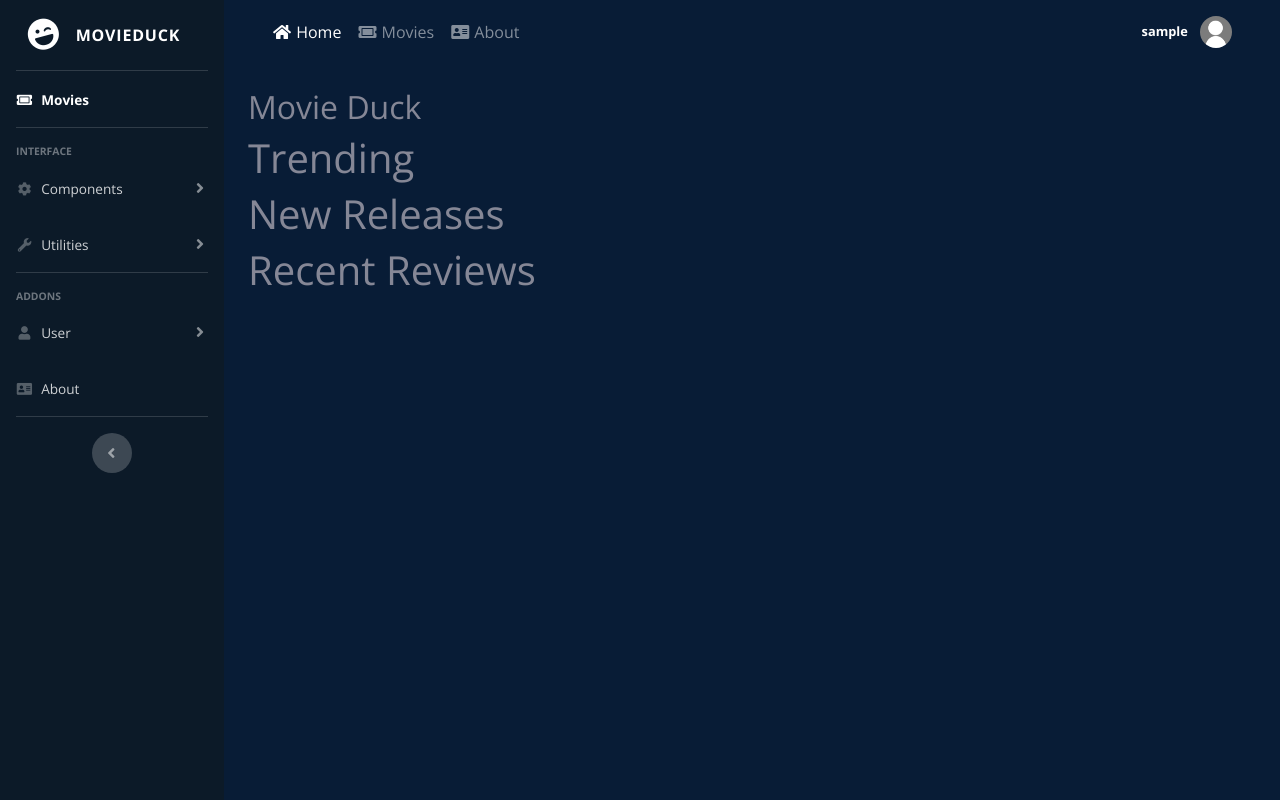
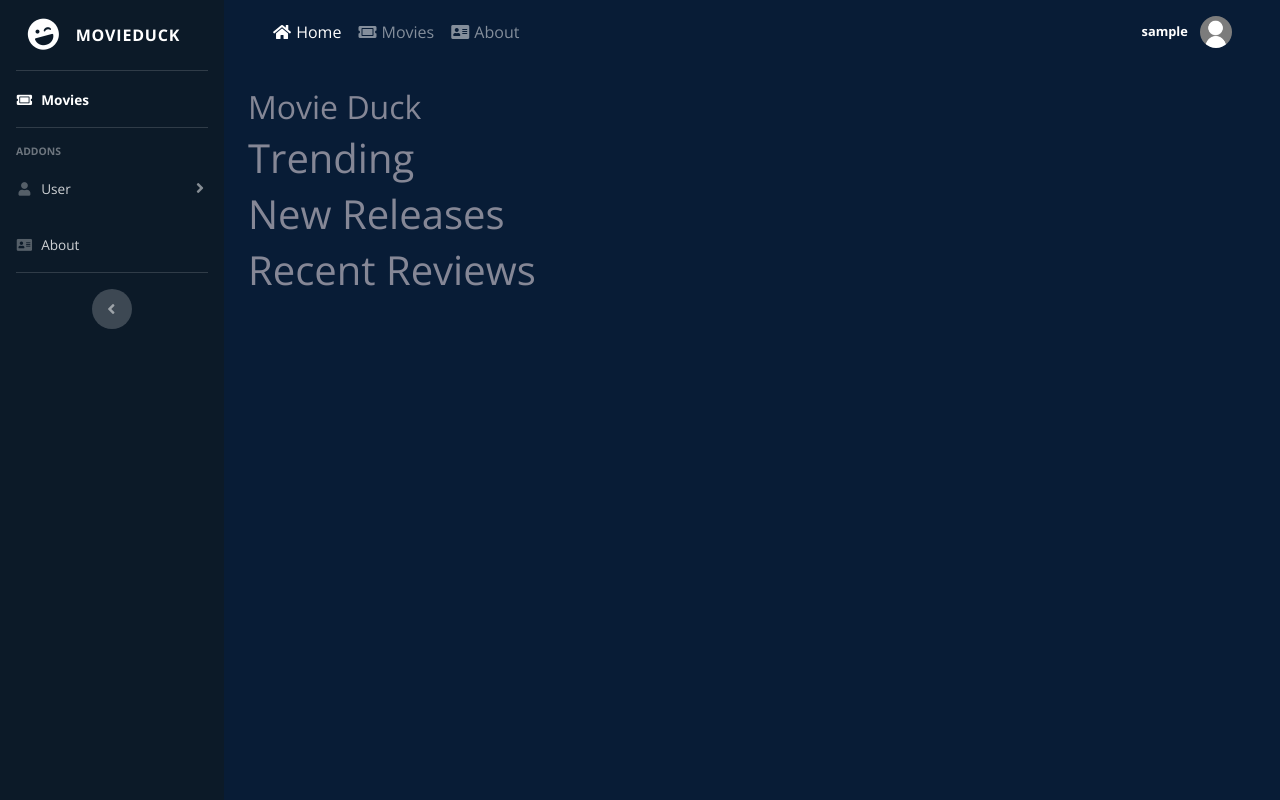
Before and after one commit to LuisManuelGlz/MovieDuck, a Django app: page / in a window 1280 px wide. Run offline with Django 3.2, Linux system fonts and the light colour scheme; the visitor is signed in with stand-in values (Sample User, id 1); data that the repository does not hold is empty; some libraries are stand-ins or nearby versions.

Commit message:
Se quitaron elemtos en el sidebar que no se necesitaban

```diff
--- a/moviesduck_project/templates/includes/sidebar.html
+++ b/moviesduck_project/templates/includes/sidebar.html
@@ -24,51 +24,12 @@
 
   <!-- Heading -->
   <div class="sidebar-heading">
-    Interface
-  </div>
-
-  <!-- Nav Item - Pages Collapse Menu -->
-  <li class="nav-item">
-    <a class="nav-link collapsed" href="#" data-toggle="collapse" data-target="#collapseTwo" aria-expanded="true" aria-controls="collapseTwo">
-      <i class="fas fa-fw fa-cog"></i>
-      <span>Components</span>
-    </a>
-    <div id="collapseTwo" class="collapse" aria-labelledby="headingTwo" data-parent="#accordionSidebar">
-      <div class="bg-white py-2 collapse-inner rounded">
-        <h6 class="collapse-header">Custom Components:</h6>
-        <a class="collapse-item" href="buttons.html">Buttons</a>
-        <a class="collapse-item" href="cards.html">Cards</a>
-      </div>
-    </div>
-  </li>
-
-  <!-- Nav Item - Utilities Collapse Menu -->
-  <li class="nav-item">
-    <a class="nav-link collapsed" href="#" data-toggle="collapse" data-target="#collapseUtilities" aria-expanded="true" aria-controls="collapseUtilities">
-      <i class="fas fa-fw fa-wrench"></i>
-      <span>Utilities</span>
-    </a>
-    <div id="collapseUtilities" class="collapse" aria-labelledby="headingUtilities" data-parent="#accordionSidebar">
-      <div class="bg-white py-2 collapse-inner rounded">
-        <h6 class="collapse-header">Custom Utilities:</h6>
-        <a class="collapse-item" href="utilities-color.html">Colors</a>
-        <a class="collapse-item" href="utilities-border.html">Borders</a>
-        <a class="collapse-item" href="utilities-animation.html">Animations</a>
-        <a class="collapse-item" href="utilities-other.html">Other</a>
-      </div>
-    </div>
-  </li>
-
-  <!-- Divider -->
-  <hr class="sidebar-divider">
-
-  <!-- Heading -->
-  <div class="sidebar-heading">
     Addons
   </div>
 
   <!-- Nav Item - Pages Collapse Menu -->
-  <li class="nav-item">
+
+  <li class="nav-item {% if request.resolver_match.view_name == 'registration:profile' %}active{% endif %}">
     <a class="nav-link collapsed" href="#" data-toggle="collapse" data-target="#collapsePages" aria-expanded="true" aria-controls="collapsePages">
       <i class="fas fa-fw fa-user"></i>
       <span>User</span>
```
